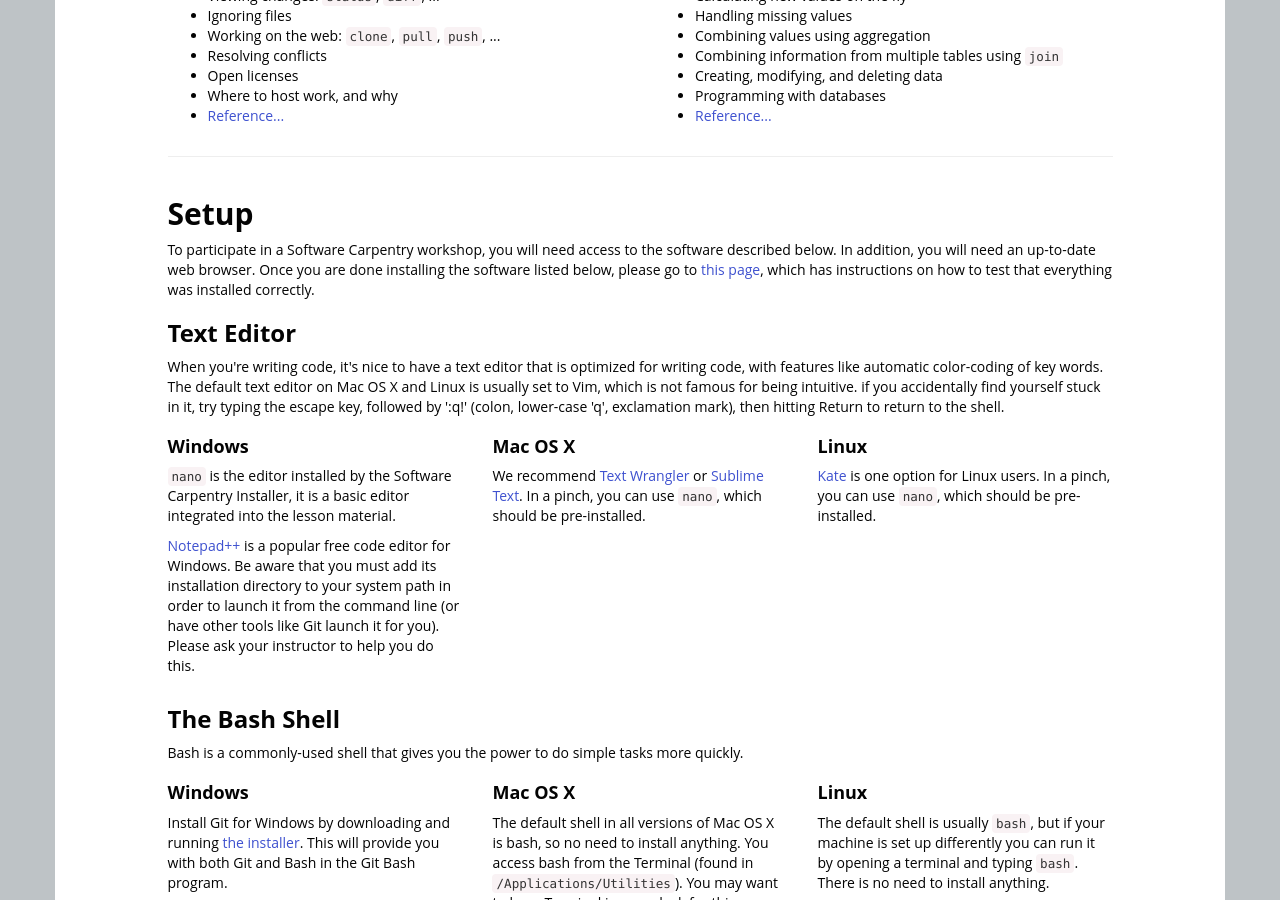
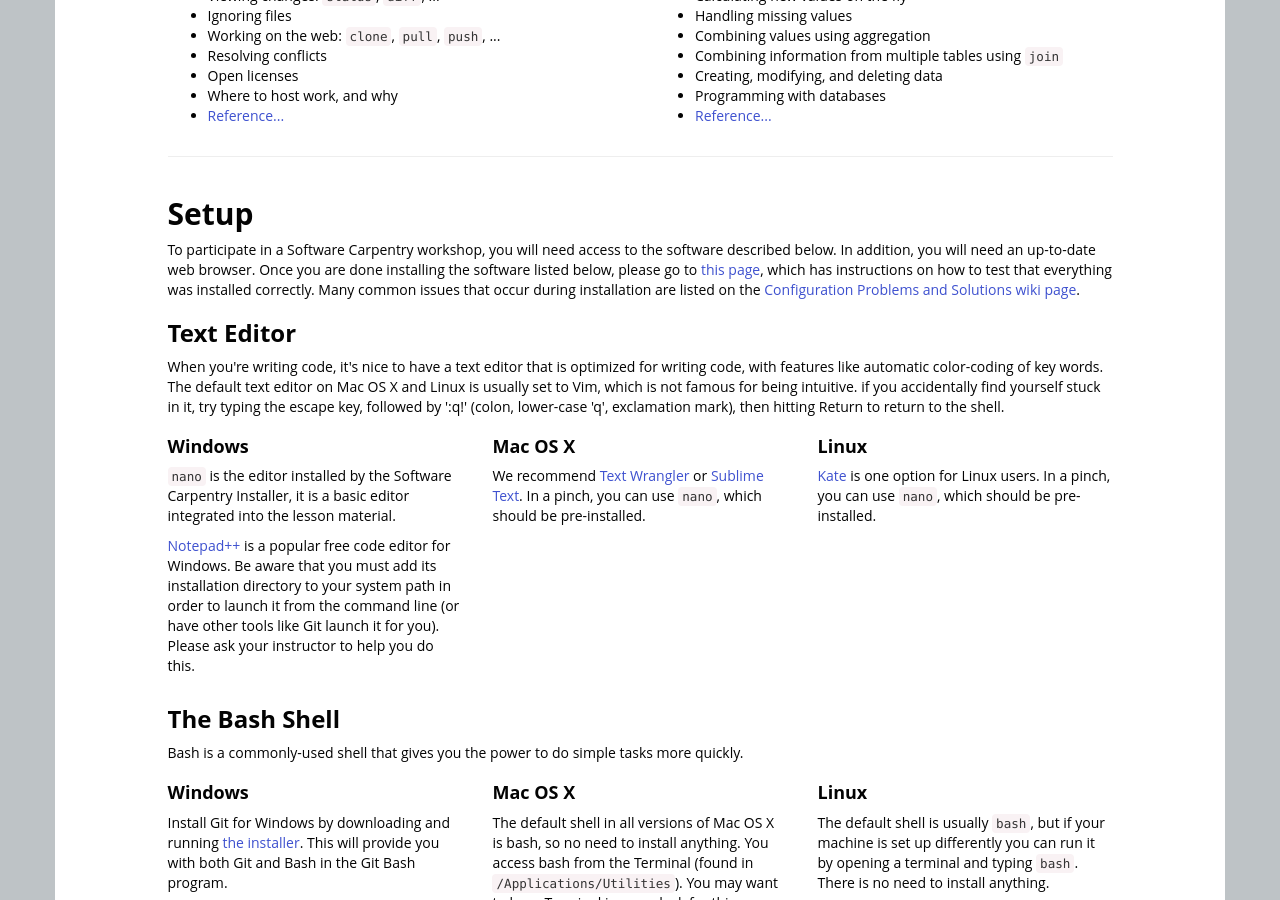
Before and after one commit to carpentries/workshop-template, a Jekyll site: the page built from index.html, in a window 1280 px wide and 900 px high, scrolled down 1656 px. Built offline with Jekyll 4.4.1, drawn with Linux system fonts in a browser that asks for light colours; nearby versions of some CDN libraries; library files that are not in the unit come from our copies.

Commit message:
Added link to Configuration Problems / Solutions

```diff
--- a/index.html
+++ b/index.html
@@ -301,6 +301,8 @@ eventbrite: # FIXME (delete this if not used, otherwise uncomment and provide 12
   Once you are done installing the software listed below,
   please go to <a href="setup/index.html">this page</a>,
   which has instructions on how to test that everything was installed correctly.
+  Many common issues that occur during installation are listed on the
+  <a href = "https://github.com/swcarpentry/workshop-template/wiki/Configuration-Problems-and-Solutions">Configuration Problems and Solutions wiki page</a>.
 </p>
 
 <div id="editor"> <!-- Start of 'editor' section. -->
```
